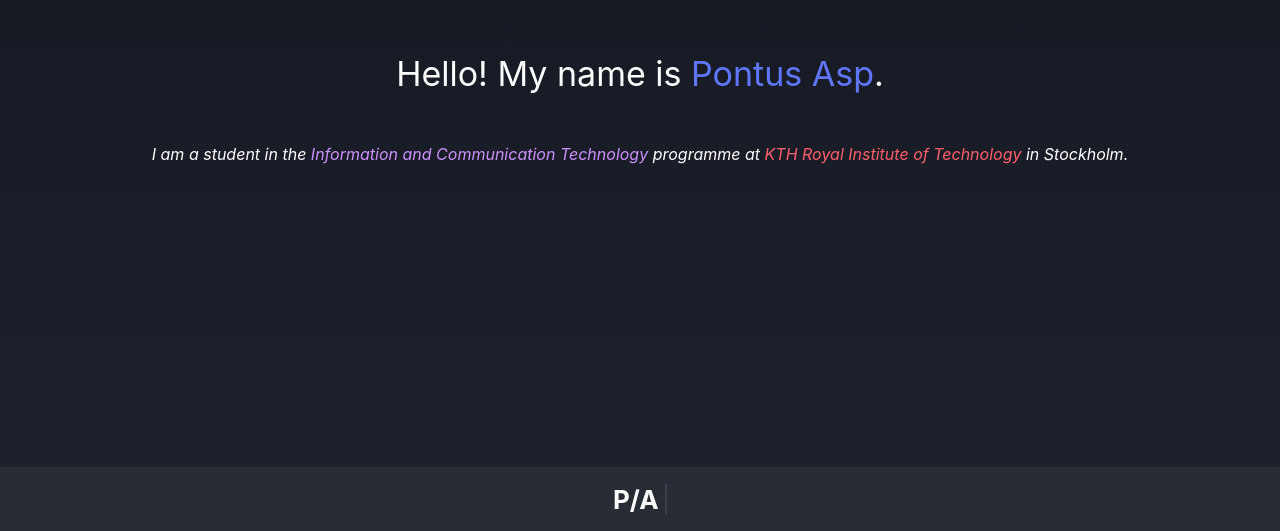
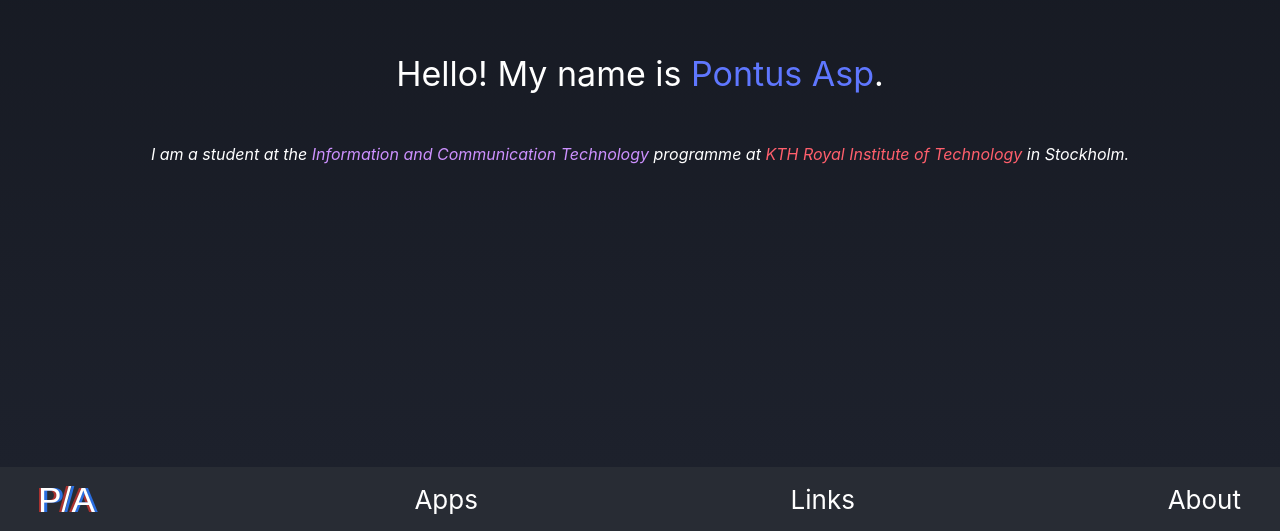
Before and after one commit to pontusasp/pontusasp.github.io, a React (Create React App) app: page / in a window 1280 px wide. Shown: the part 269-800 px from the top of the page. Built offline with nearby package versions, Linux system fonts and the light colour scheme.

Commit message:
improved footer

```diff
--- a/src/App.css
+++ b/src/App.css
@@ -4,21 +4,27 @@
 
 .App-footer {
   background-color: #282c34;
-  min-height: 8vh;
+  height: 8vh;
   display: flex;
-  flex-direction: column;
+  flex-direction: row;
   align-items: center;
-  justify-content: center;
+  justify-content: flex-start;
+  padding: 0 1em;
   font-size: calc(10px + 2vmin);
   color: white;
 }
 
+.App-menu {
+  display: flex;
+  flex-grow: 1;
+  flex-direction: row;
+  align-items: center;
+  justify-content: space-between;
+  padding: 0.5em;
+}
+
 .App-logo {
-  font-weight: bold;
-  border-color: #3a404b;
-  border-style: solid;
-  border-width: 0 2px 0 0;
-  padding-right: 0.25em;
+  height: 4vh;
 }
 
 .App-link {
@@ -66,3 +72,7 @@
 .text-i {
   font-style: italic;
 }
+
+.inline {
+  display: inline-block;
+}
--- a/src/App.js
+++ b/src/App.js
@@ -1,4 +1,5 @@
 import './App.css';
+import logo from './pontusasp-logo.svg';
 import React from 'react';
 
 class App extends React.Component {
@@ -16,7 +17,7 @@ class App extends React.Component {
               Hello! My name is <span className="My-name">Pontus Asp</span>.
             </p>
             <p className="App-slim text-i">
-              I am a student in the <span className="My-programme">Information and Communication Technology</span> programme
+              I am a student at the <span className="My-programme">Information and Communication Technology</span> programme
               at <span className="My-school">KTH Royal Institute of Technology</span> in Stockholm.
             </p>
             <div>
@@ -29,9 +30,14 @@ class App extends React.Component {
             </p>
           </div>
         </div>
-        <header className="App-footer">
-          <div className="App-logo">P/A</div>
-        </header>
+        <footer className="App-footer">
+          <div className="App-menu">
+          <img src={logo} className="App-logo" alt="App-logo" />
+            <div>Apps</div>
+            <div>Links</div>
+            <div>About</div>
+          </div>
+        </footer>
       </div>
     );
   }
```
Also changed, not shown: public/pontusasp-icon.svg (deleted), src/pontusasp-logo.svg (added).
